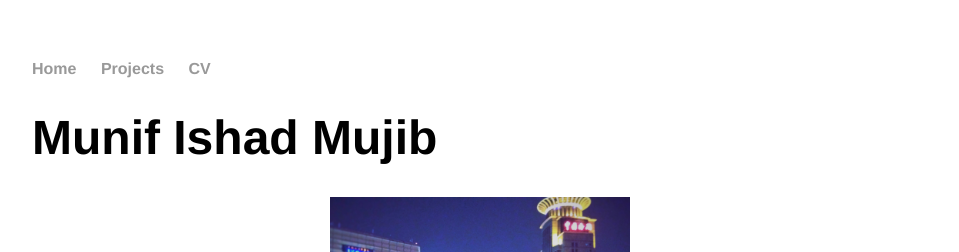
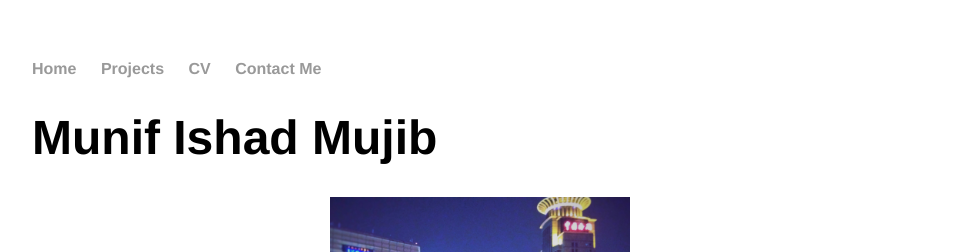
Before and after one commit to MunifMujib/munifmujib.github.io, a Jekyll site: the page built from index.html, in a window 1280 px wide. Shown: the top 252 px of the page, without its empty margins (160-1119 px from the left). Built offline with Jekyll 4.4.1, drawn with Linux system fonts in a browser that asks for light colours.

Commit message:
Update default.html

```diff
--- a/_layouts/default.html
+++ b/_layouts/default.html
@@ -11,7 +11,7 @@
         		<li><a href="/">Home</a></li>
 	        	<li><a href="/projects">Projects</a></li>
         		<li><a href="/MunifIshadMujib_Resume.pdf">CV</a></li>
-
+        		<li><a href="mailto:munifishadmujib@gmail.com">Contact Me</a></li>
     		</ul>
 		</nav>
 		<div class="container">
```
